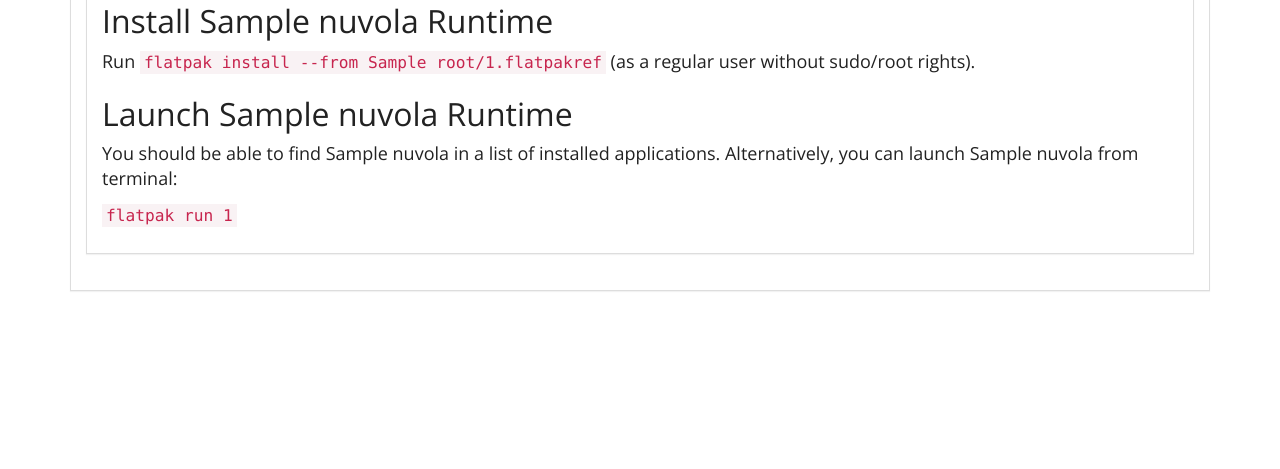
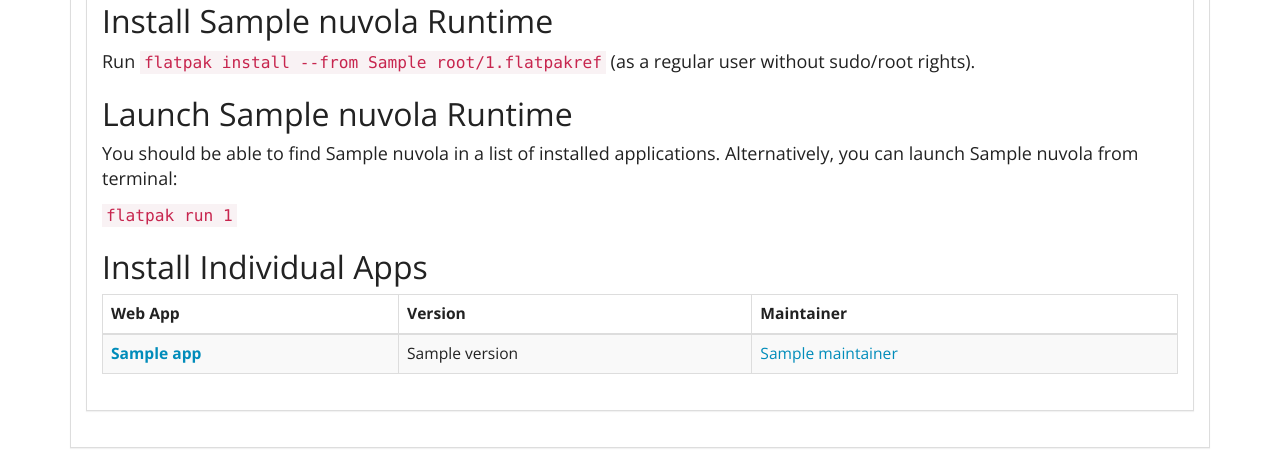
Before and after one commit to tiliado/nuvola.tiliado.eu, a Python web app: template templates/nuvola_debian.html in a window 1280 px wide. Shown: the part 853-1322 px from the top of the page. Before the commit the page ends 1145 px from the top, so only its background shows below. Run offline with Jinja, Linux system fonts and the light colour scheme; the template is opened without the code that fills it: most values are stand-ins (such as "Sample title", 1, 10 or a date in 2020).

Commit message:
Add table of apps after installation of Nuvola
Issue: tiliado/nuvola-repository-index#3

Signed-off-by: Jiří Janoušek <janousek.jiri@gmail.com>

```diff
--- a/nuvola_index/generator.py
+++ b/nuvola_index/generator.py
@@ -102,6 +102,7 @@
         with open(target, "wt") as f:
             f.write(self.templater.render(templates, {
                 "tab_target": "/app/" + app["id"],
+                "apps": self.apps,
                 "app": app,
                 "distributions": self.distributions,
                 "distro": distro,
@@ -149,6 +150,7 @@
             f.write(self.templater.render([template, "nuvola.html"], {
                 "tab_target": "/nuvola",
                 "distributions": self.distributions,
+                "apps": self.apps,
                 "distro": distro,
                 "releases": releases,
                 "release": release,
--- a/templates/nuvola.html
+++ b/templates/nuvola.html
@@ -33,5 +33,6 @@
 
   {{ snippets.purge_old_nuvola() }}
   {{ snippets.install_and_launch_nuvola() }}
+  {{ snippets.install_individual_apps(apps, distro_spec) }}
 
 {% endblock %}
--- a/templates/nuvola_archlinux.html
+++ b/templates/nuvola_archlinux.html
@@ -24,5 +24,6 @@
 
   {{ snippets.purge_old_nuvola() }}
   {{ snippets.install_and_launch_nuvola() }}
+  {{ snippets.install_individual_apps(apps, distro_spec) }}
 
 {% endblock %}
--- a/templates/nuvola_debian.html
+++ b/templates/nuvola_debian.html
@@ -7,5 +7,6 @@
   {{ snippets.debian_install_xdg_desktop_portal(release.id) }}
   {{ snippets.purge_old_nuvola() }}
   {{ snippets.install_and_launch_nuvola() }}
+  {{ snippets.install_individual_apps(apps, distro_spec) }}
 
 {% endblock %}
--- a/templates/nuvola_debian_jessie.html
+++ b/templates/nuvola_debian_jessie.html
@@ -32,5 +32,6 @@
 
   {{ snippets.purge_old_nuvola() }}
   {{ snippets.install_and_launch_nuvola() }}
+  {{ snippets.install_individual_apps(apps, distro_spec) }}
 
 {% endblock %}
--- a/templates/nuvola_elementary_loki.html
+++ b/templates/nuvola_elementary_loki.html
@@ -44,5 +44,6 @@
 
   {{ snippets.purge_old_nuvola() }}
   {{ snippets.ubuntu_install_and_launch_nuvola() }}
+  {{ snippets.install_individual_apps(apps, distro_spec) }}
 
 {% endblock %}
--- a/templates/nuvola_fedora.html
+++ b/templates/nuvola_fedora.html
@@ -7,5 +7,6 @@
   {{ snippets.fedora_install_xdg_desktop_portal() }}
   {{ snippets.purge_old_nuvola() }}
   {{ snippets.install_and_launch_nuvola() }}
+  {{ snippets.install_individual_apps(apps, distro_spec) }}
 
 {% endblock %}
--- a/templates/nuvola_ubuntu_xenial.html
+++ b/templates/nuvola_ubuntu_xenial.html
@@ -39,5 +39,6 @@
 
   {{ snippets.purge_old_nuvola() }}
   {{ snippets.ubuntu_install_and_launch_nuvola() }}
+  {{ snippets.install_individual_apps(apps, distro_spec) }}
 
 {% endblock %}
--- a/templates/nuvola_ubuntu_yakkety.html
+++ b/templates/nuvola_ubuntu_yakkety.html
@@ -41,5 +41,6 @@
 
   {{ snippets.purge_old_nuvola() }}
   {{ snippets.ubuntu_install_and_launch_nuvola() }}
+  {{ snippets.install_individual_apps(apps, distro_spec) }}
 
 {% endblock %}
--- a/templates/nuvola_ubuntu_zesty.html
+++ b/templates/nuvola_ubuntu_zesty.html
@@ -39,5 +39,6 @@
 
   {{ snippets.purge_old_nuvola() }}
   {{ snippets.ubuntu_install_and_launch_nuvola() }}
+  {{ snippets.install_individual_apps(apps, distro_spec) }}
 
 {% endblock %}
--- a/templates/snippets.html
+++ b/templates/snippets.html
@@ -1,4 +1,25 @@
 {# ================================ COMMON =============================== #}
+
+{% macro table_of_apps(apps, distro_spec) %}
+<table class="table table-bordered table-striped table-hover">
+      <thead>
+      <tr>
+        <th>Web App</th>
+        <th>Version</th>
+        <th>Maintainer</th>
+      </tr>
+      </thead>
+      <tbody>
+        {% for app in apps %}
+          <tr>
+            <th><a href="/app/{{ app.id }}{{ distro_spec }}/">{{ app.name }}</a></th>
+            <td>{{ app.version }}</td>
+            <td><a href="{{ app.maintainer_link }}">{{ app.maintainer }}</a></td>
+          </tr>
+        {% endfor %}
+      </tbody>
+    </table>
+{% endmacro %}
 
 {% macro install_nuvola_runtime(distro_spec) %}
   <h2>Install {{ nuvola.name }} Runtime</h2>
@@ -7,6 +28,11 @@
     Follow <a href="/nuvola{{ distro_spec }}/">installation instructions</a>
     to install <a href="/nuvola{{ distro_spec }}/">{{ nuvola.name }} runtime</a>.
   </p>
+{% endmacro %}
+
+{% macro install_individual_apps(apps, distro_spec) %}
+  <h2>Install Individual Apps</h2>
+  {{ table_of_apps(apps, distro_spec) }}
 {% endmacro %}
 
 {% macro purge_old_nuvola() %}
```
Also changed, not shown: templates/index.html (+2 -18 lines).
